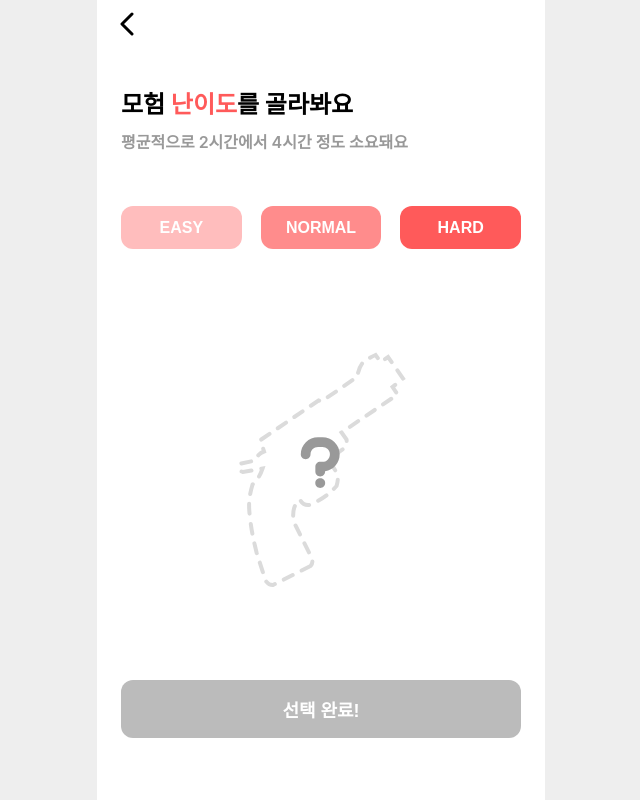
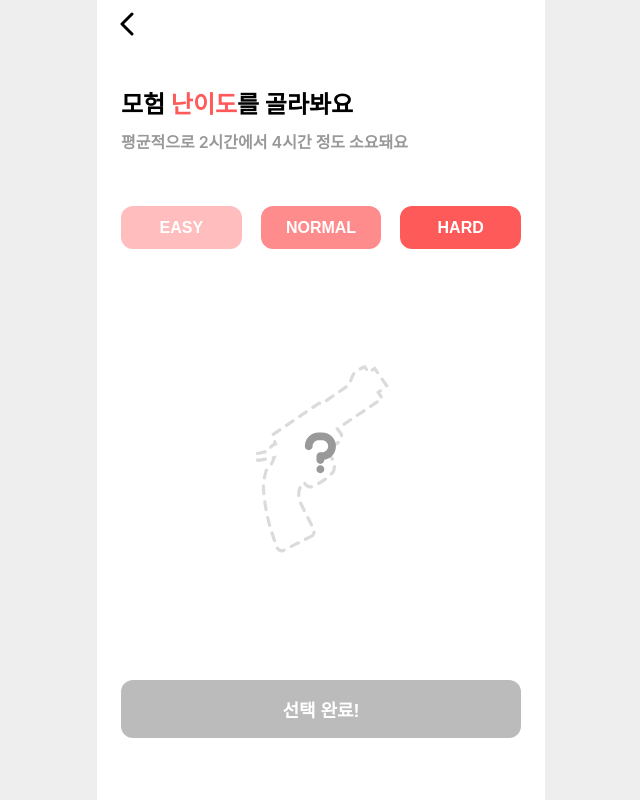
Before and after one commit to danmin20/peace-tol, a React (Vite) app: page /level-select in a window 1280 px wide. Shown: the whole page, without its empty margins (319-959 px from the left). Built offline with nearby package versions, Linux system fonts and the light colour scheme; no server answers; a web font is replaced by a local one.

Commit message:
css 수정

```diff
--- a/src/index.css
+++ b/src/index.css
@@ -36,6 +36,16 @@
   border: none;
   box-sizing: border-box;
   -webkit-tap-highlight-color: transparent;
+  -ms-overflow-style: none;
+  /* IE and Edge */
+  scrollbar-width: none;
+  /* Firefox */
+
+}
+
+::-webkit-scrollbar {
+  display: none;
+  /* Chrome, Safari, Opera*/
 }
 
 html,
@@ -133,6 +143,7 @@ video {
   font: inherit;
   vertical-align: baseline;
 }
+
 /* HTML5 display-role reset for older browsers */
 article,
 aside,
@@ -147,17 +158,21 @@ nav,
 section {
   display: block;
 }
+
 body {
   line-height: 1;
 }
+
 ol,
 ul {
   list-style: none;
 }
+
 blockquote,
 q {
   quotes: none;
 }
+
 blockquote:before,
 blockquote:after,
 q:before,
@@ -165,6 +180,7 @@ q:after {
   content: '';
   content: none;
 }
+
 table {
   border-collapse: collapse;
   border-spacing: 0;
--- a/src/pages/LevelSelect/index.tsx
+++ b/src/pages/LevelSelect/index.tsx
@@ -121,7 +121,7 @@ export const LevelSelect = () => {
             </AnimatePresence>
           </div>
         ) : (
-          <div css={stageInfo} style={{ marginTop: '100px' }}>
+          <div css={stageInfo} style={{ marginTop: '88px' }}>
             <GunLine />
           </div>
         )}
--- a/src/pages/LevelSelect/style.ts
+++ b/src/pages/LevelSelect/style.ts
@@ -60,10 +60,14 @@ export const checkIcon = css`
 export const stageInfo = css`
   display: flex;
   flex-direction: column;
-  gap: 37px;
+  gap: 15px;
   align-items: center;
   font-size: 16px;
   font-weight: 600;
   color: ${color.red};
   margin-top: 31px;
+
+  svg {
+    width: 200px;
+  }
 `
```
